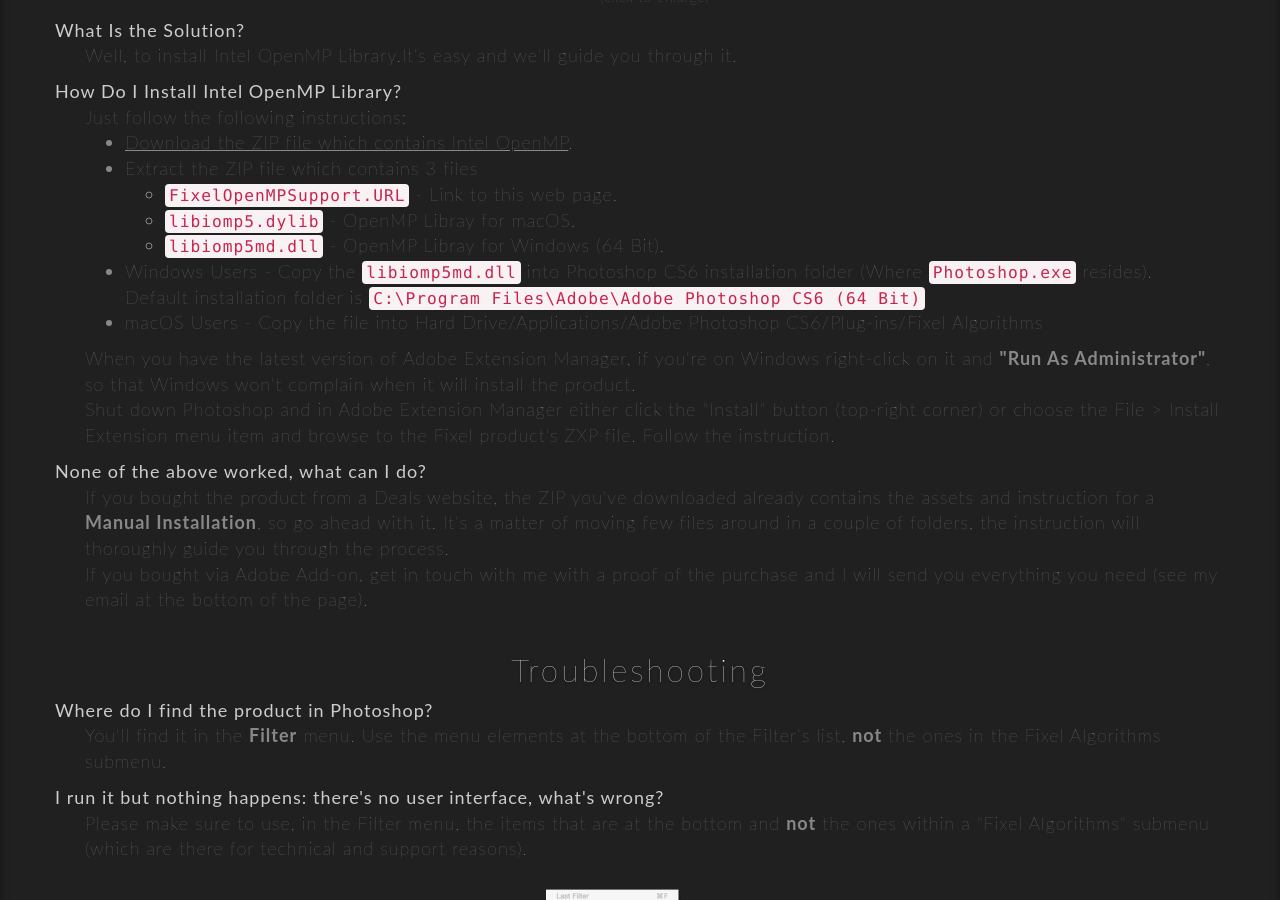
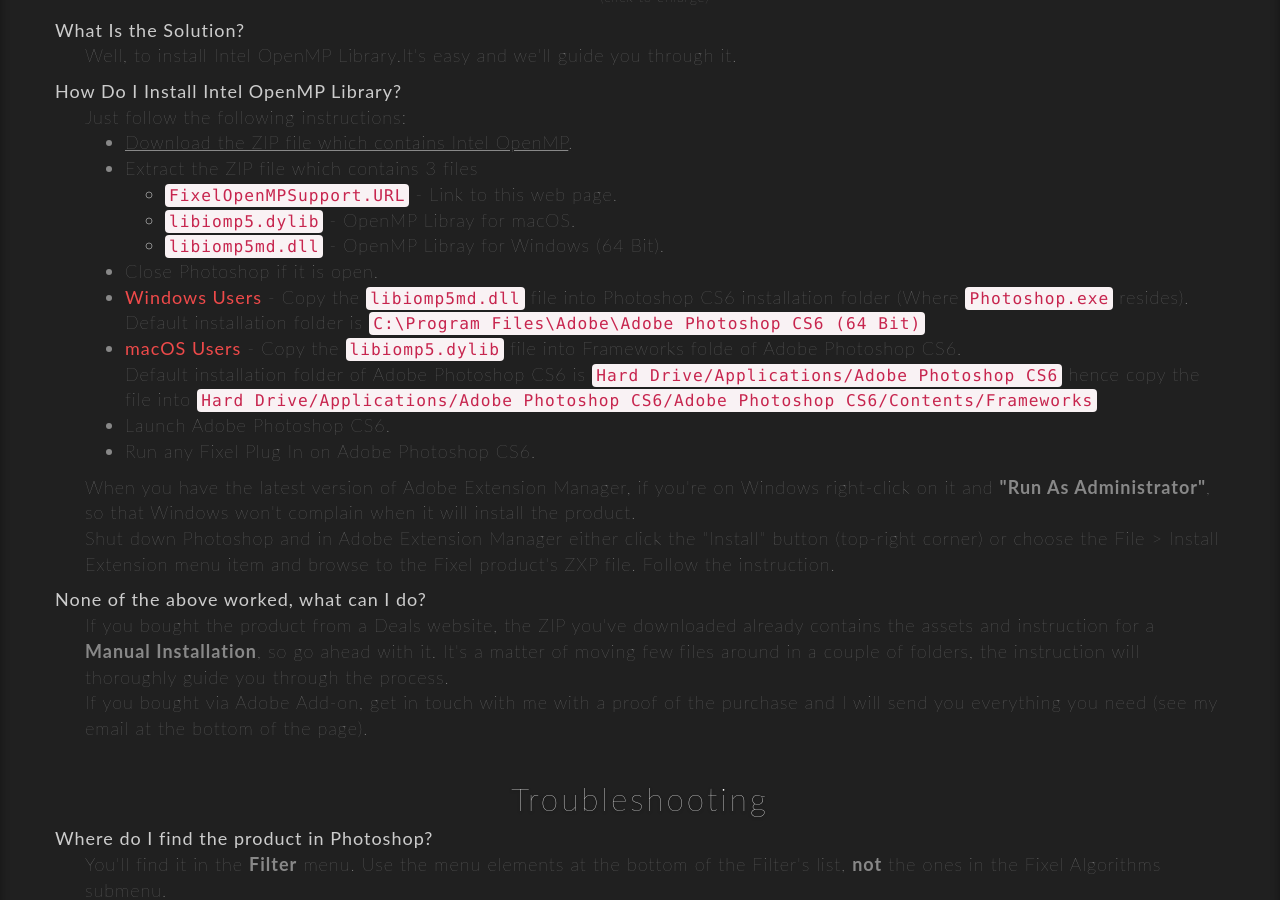
Before and after one commit to FixelAlgorithmsTeam/fixel, a Jekyll site: the page built from support/fixel-openmp-support.html, in a window 1280 px wide and 900 px high, scrolled down 1040 px. Built offline with Jekyll 4.4.1, drawn with Linux system fonts in a browser that asks for light colours; nearby versions of some CDN libraries; comment, search, counter and statistics services are not loaded.

```diff
--- a/support/fixel-openmp-support.html
+++ b/support/fixel-openmp-support.html
@@ -54,9 +54,13 @@
 									<li><code class="highlighter-rouge">libiomp5.dylib</code> - OpenMP Libray for macOS.</li>
 									<li><code class="highlighter-rouge">libiomp5md.dll</code> - OpenMP Libray for Windows (64 Bit).</li>
 								</ul>
-								<li>Windows Users - Copy the <code class="highlighter-rouge">libiomp5md.dll</code> into Photoshop CS6 installation folder (Where <code class="highlighter-rouge">Photoshop.exe</code> resides).<br>
+								<li>Close Photoshop if it is open.</li>
+								<li><strong>Windows Users</strong> - Copy the <code class="highlighter-rouge">libiomp5md.dll</code> file into Photoshop CS6 installation folder (Where <code class="highlighter-rouge">Photoshop.exe</code> resides).<br>
 								Default installation folder is <code class="highlighter-rouge">C:\Program Files\Adobe\Adobe Photoshop CS6 (64 Bit)</code></li>
-								<li>macOS Users - Copy the file into Hard Drive/Applications/Adobe Photoshop CS6/Plug-ins/Fixel Algorithms </li>
+								<li><strong>macOS Users</strong> - Copy the <code class="highlighter-rouge">libiomp5.dylib</code> file into Frameworks folde of Adobe Photoshop CS6.<br>
+								Default installation folder of Adobe Photoshop CS6 is <code class="highlighter-rouge">Hard Drive/Applications/Adobe Photoshop CS6</code> hence copy the file into <code class="highlighter-rouge">Hard Drive/Applications/Adobe Photoshop CS6/Adobe Photoshop CS6/Contents/Frameworks</code> </li>
+								<li>Launch Adobe Photoshop CS6.</li>
+								<li>Run any Fixel Plug In on Adobe Photoshop CS6.</li>
 							</ul>
 							When you have the latest version of Adobe Extension Manager, if you're on Windows right-click on it and <b>"Run As Administrator"</b>, so that Windows won't complain when it will install the product.
 							<br>
```
